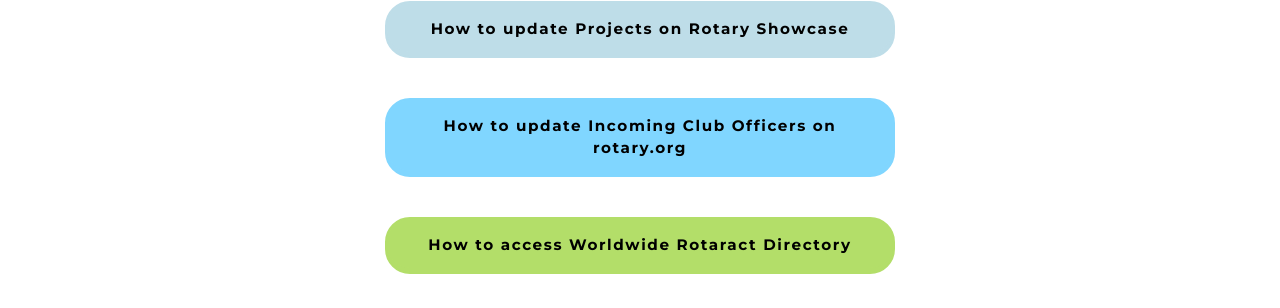
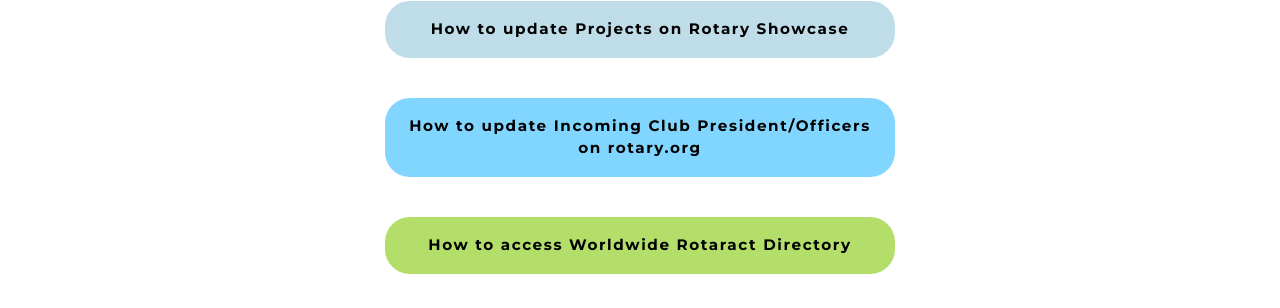
Before and after one commit to SEARICMDIO/RotaWallet, a Jekyll site: the page built from index.md, in a window 1280 px wide. Shown: the part 807-1115 px from the top of the page. Built offline with Jekyll 4.4.1, drawn with Linux system fonts in a browser that asks for light colours; a script that is not in the unit is left out.

Commit message:
Update RotaWallet - SEARIC MDIO “wallet”

```diff
--- a/_data/referrals.yml
+++ b/_data/referrals.yml
@@ -30,7 +30,7 @@
   - title: How to update Projects on Rotary Showcase
     url: https://www.youtube.com/watch?v=6V372JyWo-E
     color: verylight-canyan
-  - title: How to update Incoming Club Officers on rotary.org
+  - title: How to update Incoming Club President/Officers on rotary.org
     url: https://www.youtube.com/watch?v=x9dV_Nc20AE
     color: light-canyan
   - title: How to access Worldwide Rotaract Directory
```
